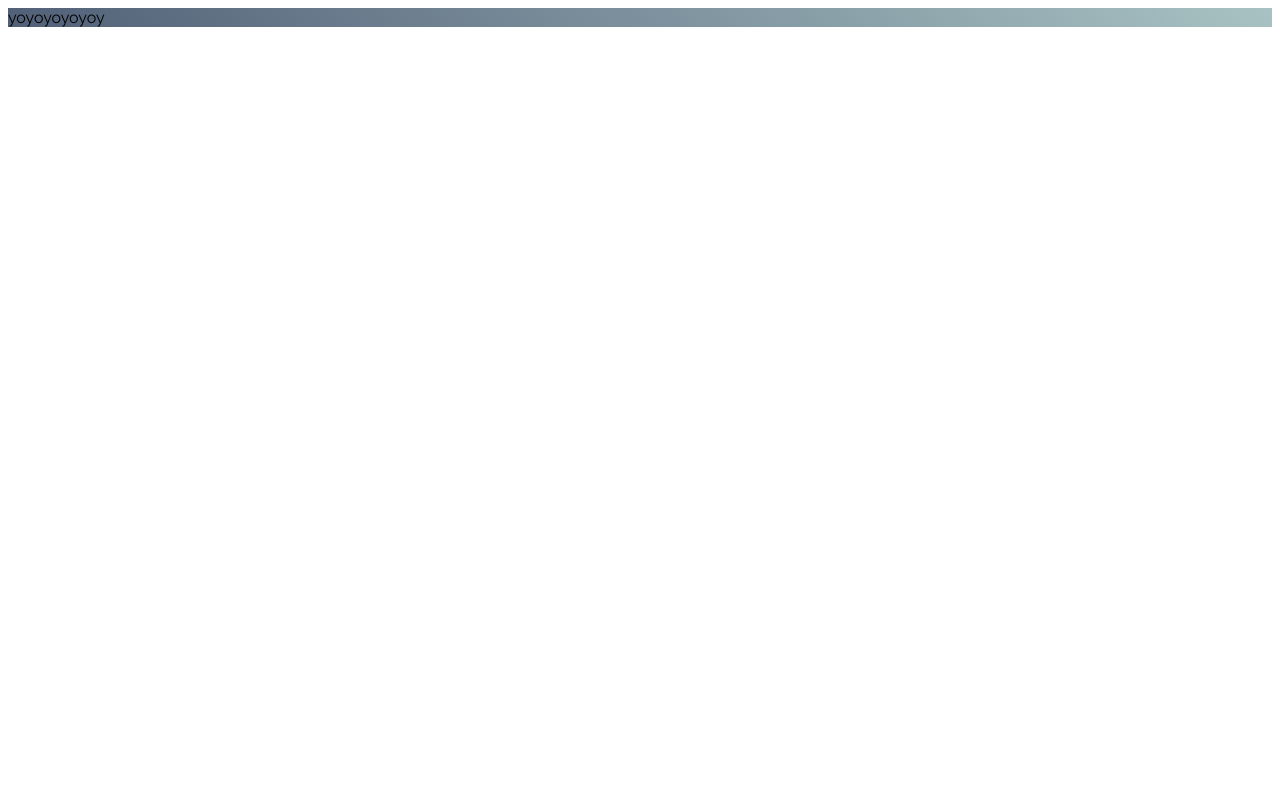
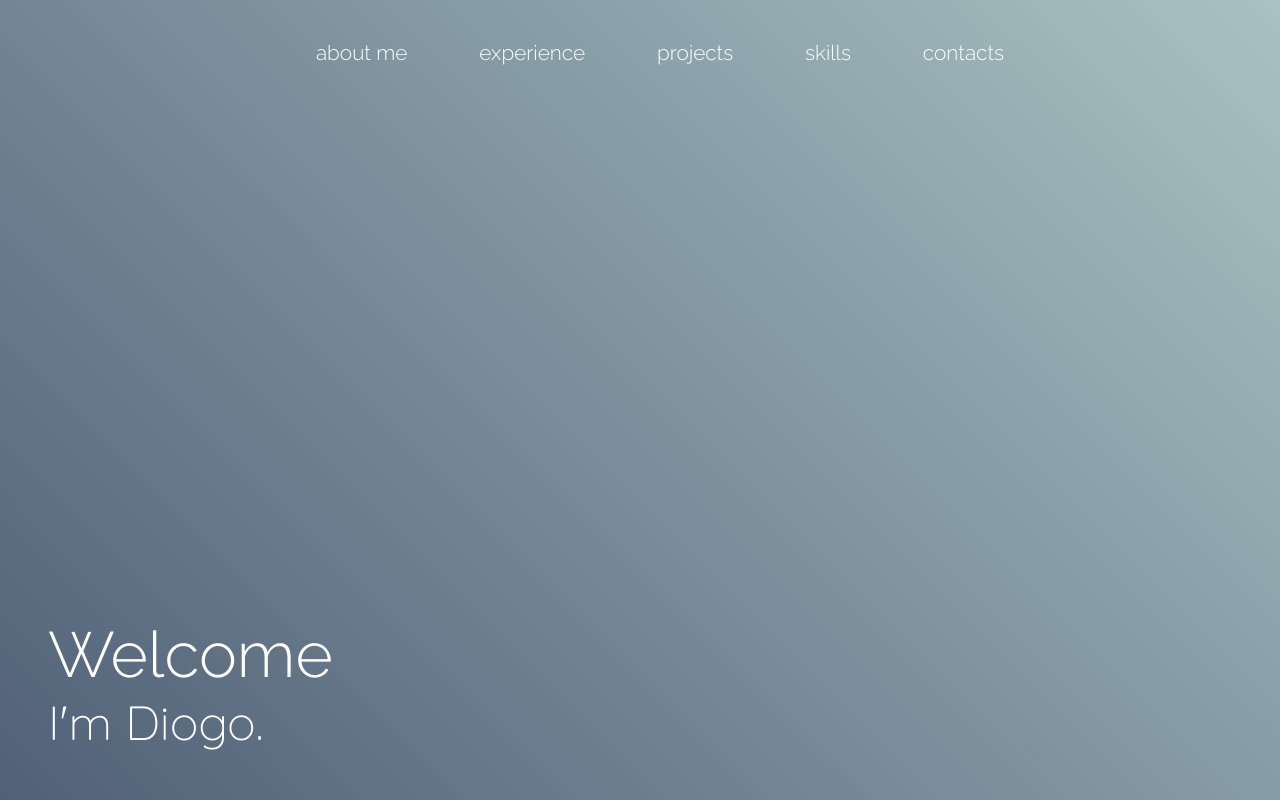
Before and after one commit to DiogoDores/personal-website, a Vue app: page / in a window 1280 px wide. Built offline with nearby package versions, Linux system fonts and the light colour scheme.

Commit message:
Created banner

```diff
--- a/src/App.vue
+++ b/src/App.vue
@@ -1,25 +1,43 @@
 <template>
   <div id="app">
     <Banner></Banner>
+    <About></About>
+    <Experience></Experience>
+    <Projects></Projects>
+    <Skills></Skills>
+    <Contacts></Contacts>
   </div>
 </template>
 
 <script>
 import Banner from './components/Banner.vue'
+import About from './components/About.vue'
+import Experience from './components/Experience.vue'
+import Projects from './components/Projects.vue'
+import Skills from './components/Skills.vue'
+import Contacts from './components/Contacts.vue'
 
 export default {
   name: 'App',
   components: {
-    Banner
+    Banner,
+    About,
+    Experience,
+    Projects,
+    Skills,
+    Contacts
   }
 }
 </script>
 
 <style lang="scss">
-#app {
-  font-family: $font-title;
-  -webkit-font-smoothing: antialiased;
-  -moz-osx-font-smoothing: grayscale;
+  body{
+    margin: 0;
+  }
 
-}
+  #app {
+    font-family: $font-title;
+    -webkit-font-smoothing: antialiased;
+    -moz-osx-font-smoothing: grayscale;
+  }
 </style>
--- a/src/assets/_global.scss
+++ b/src/assets/_global.scss
@@ -2,8 +2,8 @@
 * VARIABLES
 */
 
-@import url('https://fonts.googleapis.com/css2?family=Raleway:wght@400;500;600&display=swap');
-@import url('https://fonts.googleapis.com/css2?family=Quicksand:wght@400;500&display=swap');
+@import url('https://fonts.googleapis.com/css2?family=Raleway:wght@300;400;500;600&display=swap');
+@import url('https://fonts.googleapis.com/css2?family=Quicksand:wght@300;400;500&display=swap');
 $font-title: 'Raleway', sans-serif;
 $font-text: 'Quicksand', sans-serif;
 
--- a/src/components/Banner.vue
+++ b/src/components/Banner.vue
@@ -1,6 +1,19 @@
 <template>
-  <div class="hello">
-    yoyoyoyoyoy
+  <div id="banner">
+    <div id="navbar">
+      <ul>
+        <li>About Me</li>
+        <li>Experience</li>
+        <li>Projects</li>
+        <li>Skills</li>
+        <li>Contacts</li>
+      </ul>
+    </div>
+
+    <div id="welcome">
+      <p>Welcome</p>
+      <p class="name">I'm Diogo.</p>
+    </div>
   </div>
 </template>
 
@@ -11,9 +24,62 @@ export default {
 </script>
 
 <!-- Add "scoped" attribute to limit CSS to this component only -->
-<style lang="scss">
-    div{
-      background-color: $color-dark;
-      background: linear-gradient(45deg, $color-dark 0%, $color-light 100%);
+<style scoped lang="scss">
+
+  #banner{
+    background-color: $color-dark;
+    background: linear-gradient(45deg, $color-dark 0%, $color-light 100%);
+    height: 100vh;
+
+    #navbar{
+      padding: 2.5em 15em;
+      ul{
+        display: flex;
+        justify-content:space-around;
+        margin: 0;
+
+        li{
+          display: inline;
+          color: $color-text-light;
+          font-size: 1.3em;
+          text-transform: lowercase;
+          font-weight: 300;
+          position: relative;
+
+          &:before{
+            transition: 400ms;
+            height: 2px;
+            content: "";
+            position: absolute;
+            top: 1.3em;
+            background-color: #031D44;
+            width: 0%;
+
+          }
+          &:hover{
+            cursor: pointer;
+            &::before{ width: 100%; }
+          }
+        }
+      }
     }
+
+    #welcome{
+      position: absolute;
+      bottom: 0;
+      margin: 0 0 3em 3em;
+
+      p{
+        margin: 0;
+        font-size: 4em;
+        color: $color-text-light;
+        font-weight: 300;
+
+        &.name{
+          font-family: $font-text;
+          font-size: 3em;
+        }
+      }
+    }
+  }
 </style>
```
Also changed, not shown: src/components/About.vue (added), src/components/Contacts.vue (added), src/components/Experience.vue (added), src/components/Projects.vue (added), src/components/Skills.vue (added).
